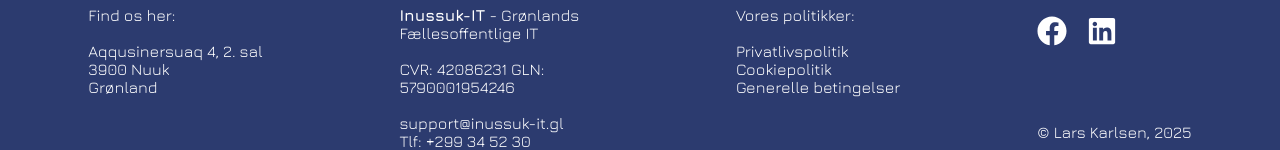
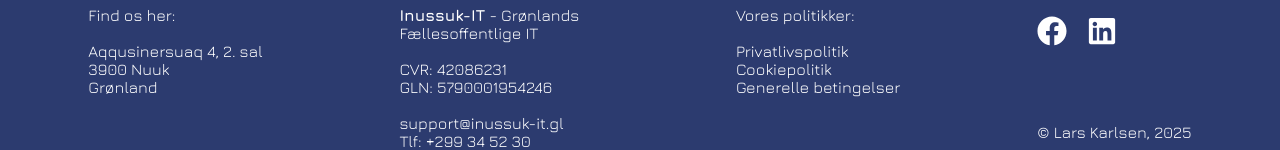
Before and after one commit to LarsKarlsen82/test_side, a React (Vite) app: page / in a window 1280 px wide. Shown: the part 2222-2372 px from the top of the page. Built offline with nearby package versions, Linux system fonts and the light colour scheme.

Commit message:
update footer

```diff
--- a/src/components/Footer/Footer.jsx
+++ b/src/components/Footer/Footer.jsx
@@ -18,8 +18,8 @@ const Footer = () => {
         <h3>Kontakt</h3>
         <p><b>Inussuk-IT</b> - Grønlands Fællesoffentlige IT</p>
         <br />
-        <p>CVR: 42086231
-        GLN: 5790001954246</p>
+        <p>CVR: 42086231 </p>
+        <p>GLN: 5790001954246</p>
         <br />
         <p>support@inussuk-it.gl</p>
         <p>Tlf: +299 34 52 30</p>
```
